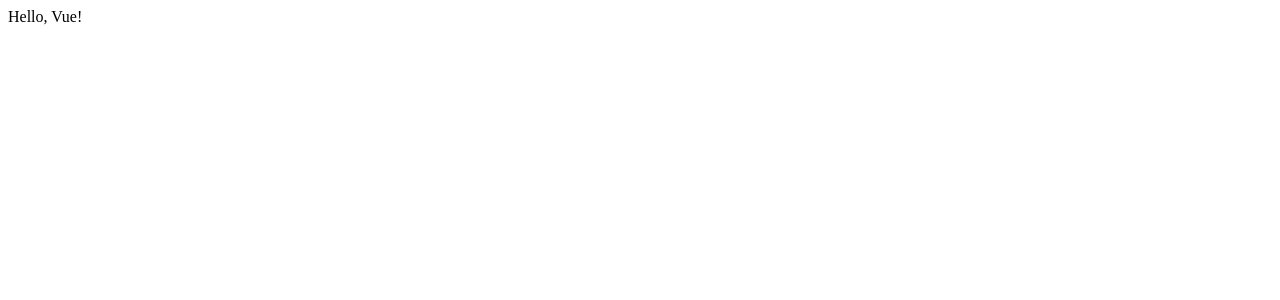
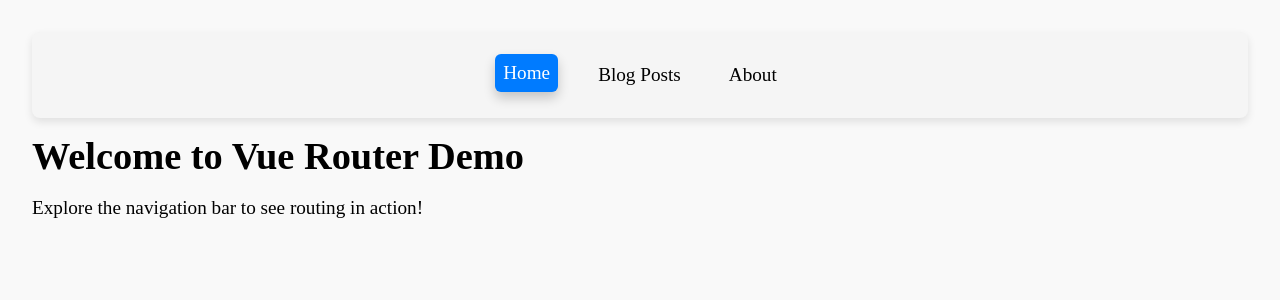
Before and after one commit to jennycao2808/learn-vue-3-with-bingyang, a Vue app: page / in a window 1280 px wide. Shown: the top 300 px of the page. Built offline with nearby package versions, Linux system fonts and the light colour scheme.

Commit message:
Basic Routing.

```diff
--- a/package.json
+++ b/package.json
@@ -9,10 +9,12 @@
     "preview": "vite preview"
   },
   "dependencies": {
-    "vue": "^3.5.29"
+    "vue": "^3.5.29",
+    "vue-router": "^5.0.4"
   },
   "devDependencies": {
     "@vitejs/plugin-vue": "^6.0.4",
+    "sass": "^1.99.0",
     "vite": "^7.3.1",
     "vite-plugin-vue-devtools": "^8.0.6"
   },
--- a/src/App.vue
+++ b/src/App.vue
@@ -1,13 +1,19 @@
 <template>
-  <div>
-    Hello, Vue!
+  <div class="app">
+    <Navigation></Navigation>
+    <router-view></router-view>
   </div>
 </template>
 
 <script setup>
+import Navigation from '@/components/Navigation.vue';
 
 </script>
 
 <style lang="scss" scoped>
-
+.app {
+  display: flex;
+  flex-direction: column;
+  gap: 1rem;
+}
 </style>
--- /dev/null
+++ b/src/assets/main.scss
@@ -0,0 +1,16 @@
+body {
+  padding: 1.5rem;
+  box-sizing: border-box;
+  background-color: #f9f9f9;
+  font-size: 1.2rem;
+  font-weight: 500;
+}
+a {
+  text-decoration: none;
+  color: black;
+}
+h2,
+h1 {
+  padding: 0;
+  margin: 0;
+}
--- /dev/null
+++ b/src/components/Navigation.vue
@@ -0,0 +1,36 @@
+<template>
+    <nav>
+        <router-link :to="{ name: 'home' }">Home</router-link>
+        <router-link :to="{ name: 'blogPosts' }">Blog Posts</router-link>
+        <router-link :to="{ name: 'about' }">About</router-link>
+    </nav>
+</template>
+
+<script setup>
+
+</script>
+
+<style lang="scss" scoped>
+nav {
+    display: flex;
+    justify-content: center;
+    gap: 2rem;
+    padding: 1.5rem;
+    background-color: #f5f5f5;
+    border-radius: 8px;
+    box-shadow: 0 4px 8px rgba(0, 0, 0, 0.1);
+
+    a {
+        padding: 0.5rem;
+    }
+
+    .router-link-active {
+        background-color: #007bff;
+        color: #fff;
+        border-color: #0056b3;
+        border-radius: 6px;
+        box-shadow: 0 6px 12px rgba(0, 0, 0, 0.2);
+        transform: translateY(-2px);
+    }
+}
+</style>
--- /dev/null
+++ b/src/router/index.js
@@ -0,0 +1,21 @@
+import { createRouter, createWebHistory } from 'vue-router'
+
+// Import the components that we want to route to
+import Home from '@/views/Home.vue'
+import BlogPosts from '@/views/BlogPosts.vue'
+import About from '@/views/About.vue'
+
+// Create a router instance
+const router = createRouter({
+  // Provide the history implementation to use. We are using the HTML5 history API
+  history: createWebHistory(),
+  // Define some routes, each route record should map to a component
+  routes: [
+    { path: '/', name: 'home', component: Home },
+    { path: '/blogPosts', name: 'blogPosts', component: BlogPosts },
+    { path: '/about', name: 'about', component: About },
+  ],
+})
+
+// Export the router instance
+export default router
--- /dev/null
+++ b/src/views/About.vue
@@ -0,0 +1,9 @@
+<template>
+    <div>
+        <h1>This is the about page!</h1>
+    </div>
+</template>
+
+<script setup></script>
+
+<style lang="scss" scoped></style>
--- /dev/null
+++ b/src/views/BlogPosts.vue
@@ -0,0 +1,13 @@
+<template>
+    <div>
+        <h1>Welcome to the blog posts page!</h1>
+        <p>
+            Here you can find all the blog posts that have been published by our
+            authors. Click on any of them to read more.
+        </p>
+    </div>
+</template>
+
+<script setup></script>
+
+<style lang="scss" scoped></style>
--- /dev/null
+++ b/src/views/Home.vue
@@ -0,0 +1,10 @@
+<template>
+    <div>
+        <h1>Welcome to Vue Router Demo</h1>
+        <p>Explore the navigation bar to see routing in action!</p>
+    </div>
+</template>
+
+<script setup></script>
+
+<style lang="scss" scoped></style>
```
Also changed, not shown: src/main.js (+5 -3 lines), 1 other file (tests, documents, lock files or other folders).
